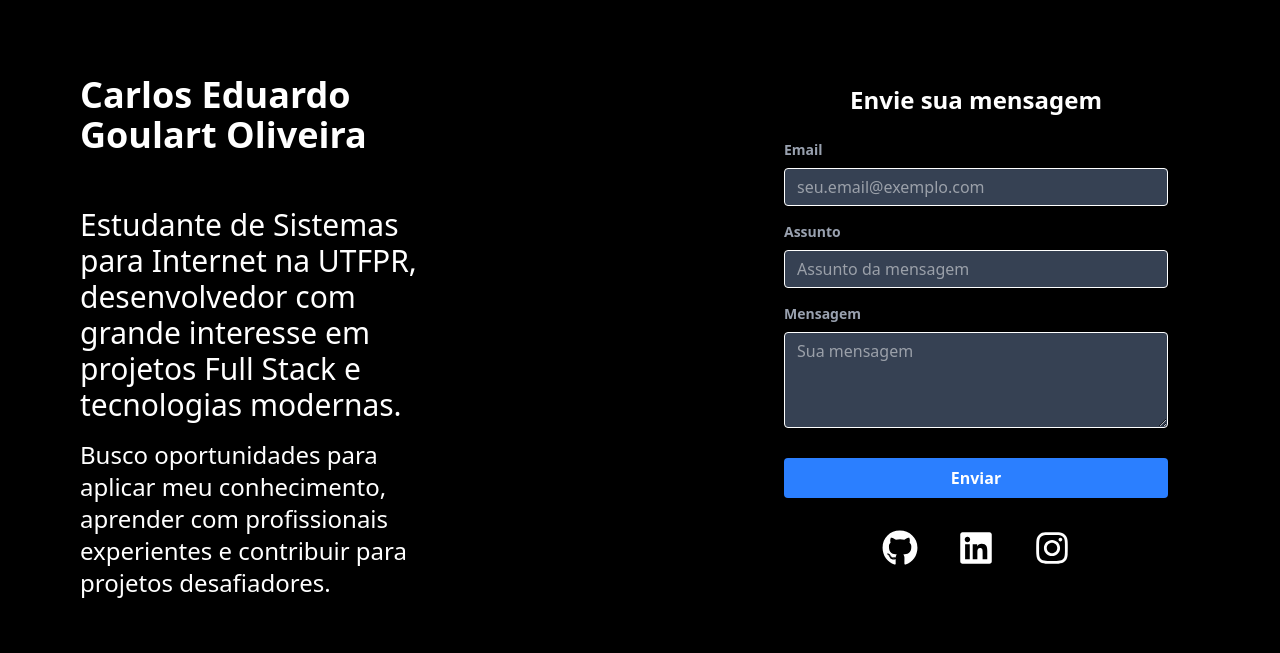
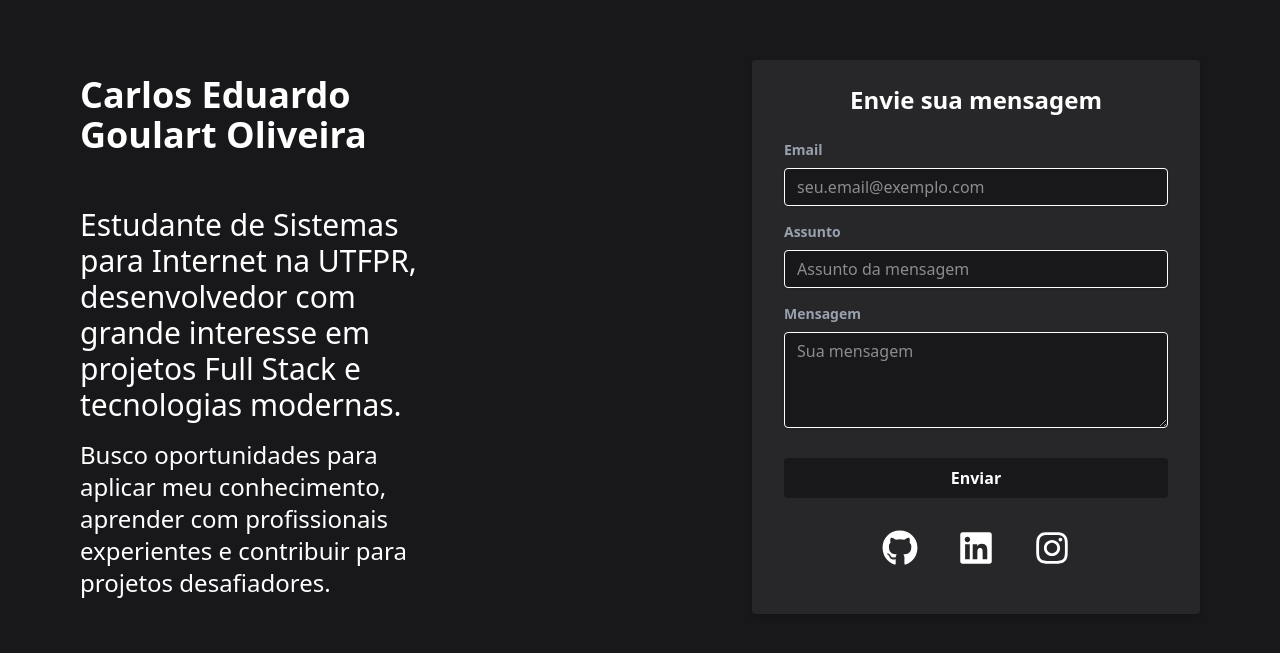
Before and after one commit to CarlosEGoulart/Portfolio, a React (Vite) app: page / in a window 1280 px wide. Shown: the part 863-1516 px from the top of the page. Built offline with nearby package versions, Linux system fonts and the light colour scheme.

Commit message:
visual fixes

```diff
--- a/src/components/Header/menu.tsx
+++ b/src/components/Header/menu.tsx
@@ -12,7 +12,7 @@ const scrollToSection = (id: string, callback: () => void) => {
 
 export default function Menu({ setIsMenuOpen }: MenuProps) {
   return (
-      <div className="fixed top-0 left-0 w-full h-full bg-black bg-opacity-90 flex items-center justify-center">
+      <div className="fixed top-0 left-0 w-full h-full bg-zinc-900 opacity-90 flex items-center justify-center">
           <ul className="flex flex-col gap-10 text-center">
               <li>
                   <a
--- a/src/pages/AboutMe.tsx
+++ b/src/pages/AboutMe.tsx
@@ -17,11 +17,11 @@ export default function AboutMe() {
             emailjs.sendForm(serviceID, templateID, form.current, publicKey)
                 .then((result) => {
                     console.log(result.text);
-                    setNotification({ type: 'success', message: 'Email sent successfully!' });
+                    setNotification({ type: 'success', message: 'Email enviado com sucesso!' });
                     form.current?.reset();
                 }, (error) => {
                     console.log(error.text);
-                    setNotification({ type: 'error', message: 'Failed to send email. Please try again.' });
+                    setNotification({ type: 'error', message: 'Falha ao enviar email. Por favor, tente novamente.' });
                 });
         }
     };
@@ -35,7 +35,7 @@ export default function AboutMe() {
         }
     }, [notification]);
 
-    return <div className="flex flex-row items-center justify-center gap-75 h-screen bg-black text-white px-20">
+    return <div className="flex flex-row items-center justify-center gap-75 h-screen bg-zinc-900  text-white px-20">
         <div className="flex flex-col gap-5">
             <h1 className="text-4xl max-w-xl font-bold mb-8">Carlos Eduardo Goulart Oliveira</h1>
             <div className="text-start">
@@ -52,28 +52,28 @@ export default function AboutMe() {
         </div>
 
         <div className="w-full max-w-md">
-            <form ref={form} onSubmit={sendEmail} className="bg-grey-800 shadow-md rounded px-8 pt-6 pb-12 mb-">
+            <form ref={form} onSubmit={sendEmail} className="bg-zinc-800 shadow-md rounded px-8 pt-6 pb-12 mb-">
                 <h2 className="text-2xl font-bold mb-6 text-center">Envie sua mensagem</h2>
                 <div className="mb-4">
                     <label className="block text-gray-400 text-sm font-bold mb-2" htmlFor="email">
                         Email
                     </label>
-                    <input className="shadow appearance-none border rounded w-full py-2 px-3 bg-gray-700 text-white leading-tight focus:outline-none focus:shadow-outline" id="email" type="email" placeholder="seu.email@exemplo.com" name="from_email" required />
+                    <input className="shadow appearance-none border rounded w-full py-2 px-3 bg-zinc-900 text-white leading-tight focus:outline-none focus:shadow-outline" id="email" type="email" placeholder="seu.email@exemplo.com" name="from_email" required />
                 </div>
                 <div className="mb-4">
                     <label className="block text-gray-400 text-sm font-bold mb-2" htmlFor="subject">
                         Assunto
                     </label>
-                    <input className="shadow appearance-none border rounded w-full py-2 px-3 bg-gray-700 text-white leading-tight focus:outline-none focus:shadow-outline" id="subject" type="text" placeholder="Assunto da mensagem" name="from_subject" required />
+                    <input className="shadow appearance-none border rounded w-full py-2 px-3 bg-zinc-900 text-white leading-tight focus:outline-none focus:shadow-outline" id="subject" type="text" placeholder="Assunto da mensagem" name="from_subject" required />
                 </div>
                 <div className="mb-6">
                     <label className="block text-gray-400 text-sm font-bold mb-2" htmlFor="message">
                         Mensagem
                     </label>
-                    <textarea className="shadow appearance-none border rounded w-full py-2 px-3 bg-gray-700 text-white leading-tight focus:outline-none focus:shadow-outline h-24" id="message" placeholder="Sua mensagem" name="message" required></textarea>
+                    <textarea className="shadow appearance-none border rounded w-full py-2 px-3 bg-zinc-900 text-white leading-tight focus:outline-none focus:shadow-outline h-24" id="message" placeholder="Sua mensagem" name="message" required></textarea>
                 </div>
                 <div className="flex items-center justify-center">
-                    <button className="w-full bg-blue-500 hover:bg-blue-700 text-white font-bold py-2 px-4 rounded focus:outline-none focus:shadow-outline" type="submit">
+                    <button className="w-full bg-zinc-900 hover:bg-zinc-950 text-white font-bold py-2 px-4 rounded focus:outline-none focus:shadow-outline" type="submit">
                         Enviar
                     </button>
                 </div>
--- a/src/pages/Home.tsx
+++ b/src/pages/Home.tsx
@@ -3,9 +3,11 @@ import Main from '../components/Main'
 import AboutMe from './AboutMe'
 
 export const Home = () => {
-    return <div className='text-white bg-black min-h-screen min-w-screen flex flex-col'>
-        <Header />
-        <div id="home" style={{ height: '100vh', width: '100vw' }}><Main /></div>
-        <div id="about-me" style={{ height: '100vh', width: '100vw' }}><AboutMe /></div>
-    </div>
+    return (
+        <div className='text-white bg-zinc-900 flex flex-col w-full min-h-screen overflow-x-hidden'>
+            <Header />
+            <div id="home" className="min-h-screen w-full"><Main /></div>
+            <div id="about-me" className="min-h-screen w-full"><AboutMe /></div>
+        </div>
+    );
 };
```
